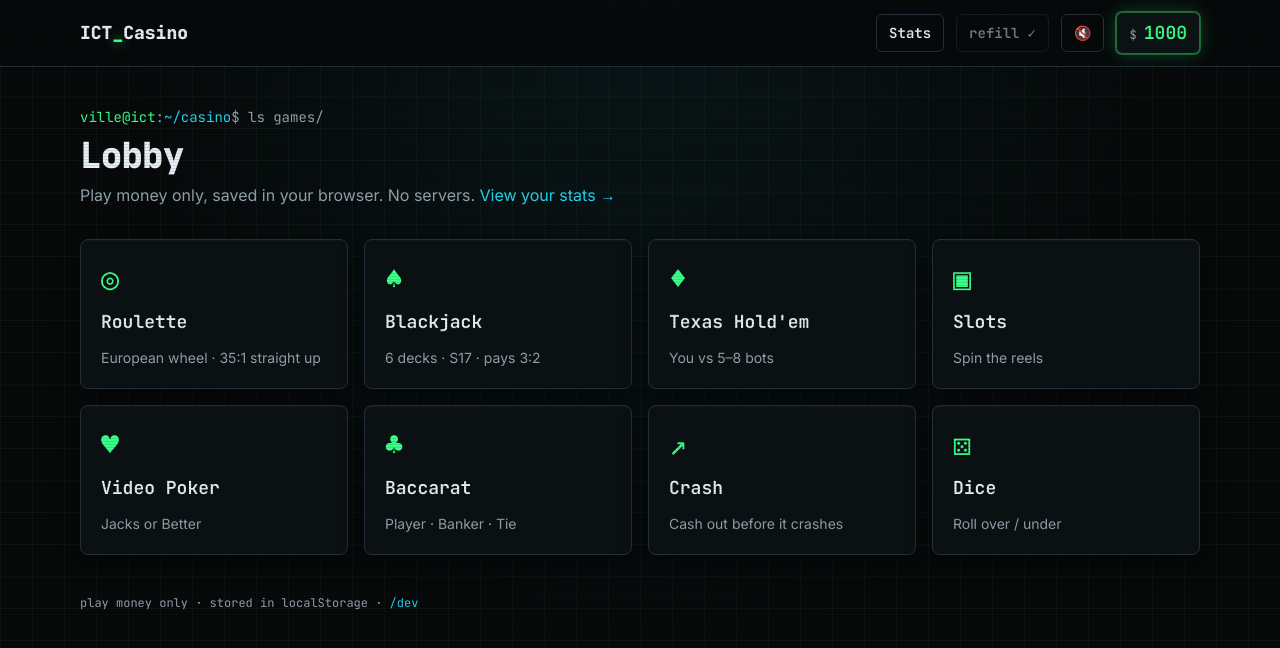
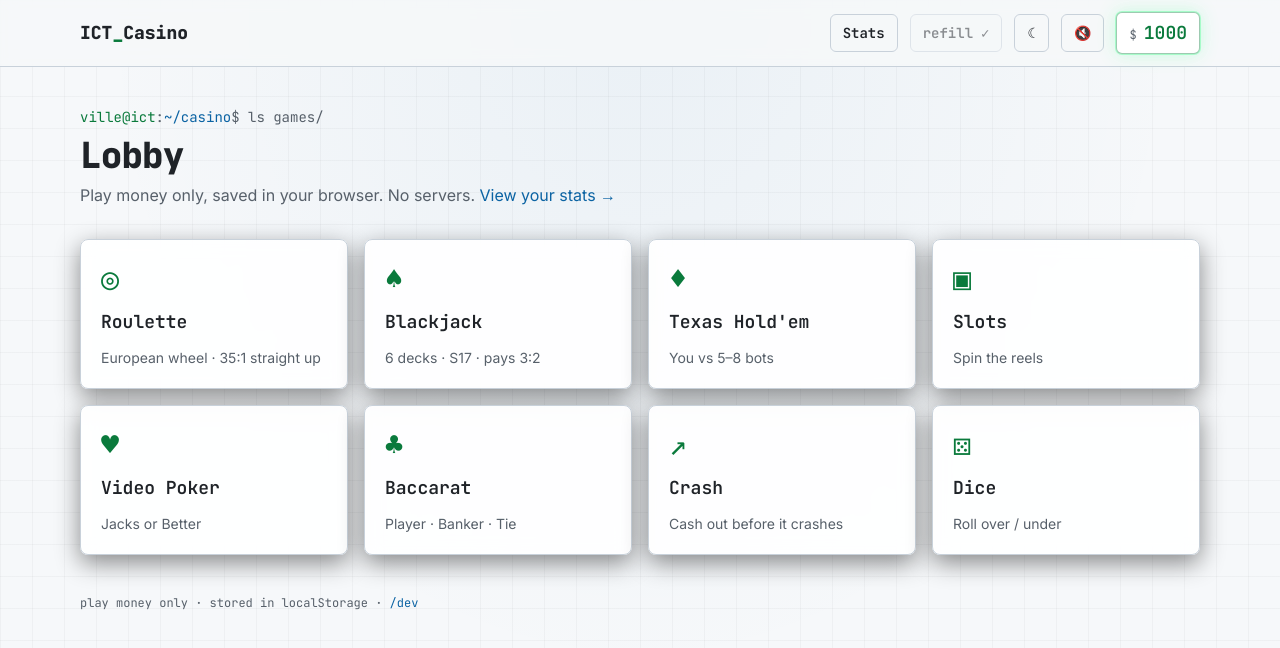
Before and after one commit to VilleBoee/ICT-Casino, a React (Vite) app: page / in a window 1280 px wide. Shown: the top 648 px of the page. Built offline with nearby package versions, Linux system fonts and the light colour scheme.

Commit message:
feat(ui): light theme with sun/moon toggle (#71)

```diff
--- a/src/app/TopBar.tsx
+++ b/src/app/TopBar.tsx
@@ -3,10 +3,12 @@ import { DAILY_REFILL } from '../engine'
 import { href } from './router'
 import { useWallet } from './wallet'
 import { useSound } from './sound'
+import { settings, useSettings } from './settings'
 
 export function TopBar() {
   const { balance, canRefill, wallet } = useWallet()
   const { muted, toggleMute } = useSound()
+  const { theme } = useSettings()
   return (
     <header className="sticky top-0 z-30 border-b border-border bg-bg/85 backdrop-blur">
       <div className="mx-auto flex max-w-6xl items-center gap-2 px-3 py-2 sm:gap-4 sm:px-4 sm:py-3">
@@ -24,6 +26,15 @@ export function TopBar() {
             title={canRefill ? `Claim ${DAILY_REFILL} free chips` : 'Daily refill already claimed'}
           >
             {canRefill ? <>+{DAILY_REFILL}<span className="hidden sm:inline"> daily</span></> : <><span className="hidden sm:inline">refill </span>✓</>}
+          </button>
+          <button
+            type="button"
+            className="btn-ghost px-2 sm:px-3"
+            aria-label={theme === 'dark' ? 'Switch to light theme' : 'Switch to dark theme'}
+            title={theme === 'dark' ? 'Light theme' : 'Dark theme'}
+            onClick={() => settings.toggleTheme()}
+          >
+            <span aria-hidden>{theme === 'dark' ? '☀' : '☾'}</span>
           </button>
           <button
             type="button"
--- /dev/null
+++ b/src/app/theme.ts
@@ -0,0 +1,14 @@
+import { settings } from './settings'
+import type { Settings } from '../engine'
+
+/** Reflect the theme on <html data-theme>, so the CSS variables in index.css switch palettes. */
+export function applyTheme(s: Settings = settings.get(), root: HTMLElement = document.documentElement) {
+  root.dataset.theme = s.theme
+  if (typeof document !== 'undefined') document.querySelector('meta[name="theme-color"]')?.setAttribute('content', s.theme === 'light' ? '#f6f8fa' : '#07090a')
+}
+
+/** Call once at startup (before the first render, so there's no flash), then follows the settings store. */
+export function installTheme(): () => void {
+  applyTheme()
+  return settings.subscribe((s) => applyTheme(s))
+}
--- a/src/components/Chip.tsx
+++ b/src/components/Chip.tsx
@@ -20,12 +20,13 @@ export interface ChipProps {
 export function Chip({ value, size = 48, selected = false, disabled = false, onClick }: ChipProps) {
   const reduce = useReducedMotion()
   const color = CHIP_COLOR[value]
+  // chips keep a dark centre in both themes (physical object, and the coloured value text needs it for contrast)
   const style = {
     width: size, height: size, fontSize: size * 0.28, color,
     background: `repeating-conic-gradient(${color} 0 15deg, #0d1214 15deg 30deg)`,
   }
   const inner = (
-    <span className="grid h-[72%] w-[72%] place-items-center rounded-full border-2 bg-surface font-mono font-extrabold" style={{ borderColor: color }}>
+    <span className="grid h-[72%] w-[72%] place-items-center rounded-full border-2 bg-[#0d1214] font-mono font-extrabold" style={{ borderColor: color }}>
       {fmtChips(value)}
     </span>
   )
--- a/src/components/PlayingCard.tsx
+++ b/src/components/PlayingCard.tsx
@@ -60,8 +60,8 @@ export function Card({ card, faceDown = false, dealIndex = 0, size = 'md', highl
         transition={reduce ? { duration: 0 } : { duration: 0.45, ease: 'easeInOut' }}
       >
         <div
-          className={`${face} flex flex-col justify-between bg-fg p-1.5 font-mono font-bold leading-none ${
-            red ? 'text-[#c81e3a]' : 'text-bg'
+          className={`${face} flex flex-col justify-between bg-card p-1.5 font-mono font-bold leading-none ${
+            red ? 'text-[#c81e3a]' : 'text-card-ink'
           } ${highlight ? 'border-neon shadow-glow-neon' : 'border-border'}`}
         >
           <span>{rank}<br />{suit}</span>
--- a/src/components/Table.tsx
+++ b/src/components/Table.tsx
@@ -29,7 +29,7 @@ export function Table({ title, subtitle, actions, footer, children }: TableProps
         className="relative min-h-64 p-3 sm:p-6"
         style={{
           background:
-            'radial-gradient(ellipse at center, rgb(16 80 52 / .55), rgb(7 9 10 / .9) 75%), linear-gradient(rgb(57 255 136 / .05) 1px, transparent 1px) 0 0 / 24px 24px, linear-gradient(90deg, rgb(57 255 136 / .05) 1px, transparent 1px) 0 0 / 24px 24px',
+            'radial-gradient(ellipse at center, var(--felt-glow), var(--felt-fade) 75%), linear-gradient(var(--grid-line) 1px, transparent 1px) 0 0 / 24px 24px, linear-gradient(90deg, var(--grid-line) 1px, transparent 1px) 0 0 / 24px 24px',
         }}
       >
         {children}
--- a/src/games/dice/DiceGame.tsx
+++ b/src/games/dice/DiceGame.tsx
@@ -124,7 +124,7 @@ export default function DiceGame() {
             <input type="range" min={0} max={100} step={0.01} value={target} disabled={rolling}
               onChange={(e) => setTarget(clampTarget(Number(e.target.value), direction))}
               aria-label={`Target: roll ${direction}`} aria-valuetext={`${direction} ${fmt(target)}, ${p.chance}% chance`}
-              className="absolute inset-x-0 bottom-[-6px] h-6 w-full pointer-coarse:bottom-[-16px] pointer-coarse:h-11 cursor-pointer appearance-none bg-transparent accent-[#39ff88] disabled:cursor-not-allowed" />
+              className="absolute inset-x-0 bottom-[-6px] h-6 w-full pointer-coarse:bottom-[-16px] pointer-coarse:h-11 cursor-pointer appearance-none bg-transparent accent-neon disabled:cursor-not-allowed" />
             <div className="mt-3 flex justify-between font-mono text-[10px] text-muted"><span>0</span><span>25</span><span>50</span><span>75</span><span>100</span></div>
           </div>
 
--- a/src/games/holdem/ActionBar.tsx
+++ b/src/games/holdem/ActionBar.tsx
@@ -37,7 +37,7 @@ export function ActionBar({ legal, currentBet, pot, stack, onAct }: ActionBarPro
       {r && r.max > r.min && (
         <div className="flex flex-wrap items-center gap-2">
           <input type="range" min={r.min} max={r.max} step={1} value={val} onChange={(e) => setTo(Number(e.target.value))}
-            className="min-w-40 flex-1 accent-[#39ff88] pointer-coarse:h-11" aria-label={`${r.kind} amount`} aria-valuetext={`${val} chips`} />
+            className="min-w-40 flex-1 accent-neon pointer-coarse:h-11" aria-label={`${r.kind} amount`} aria-valuetext={`${val} chips`} />
           <input type="number" min={r.min} max={r.max} value={val} onChange={(e) => setTo(Number(e.target.value))}
             className="num w-24 rounded-md border border-border bg-surface-2 px-2 py-1.5 text-sm text-fg" aria-label="Exact amount" />
           <button type="button" className="btn-ghost px-2 text-xs" onClick={() => setTo(r.min)}>Min</button>
--- a/src/games/holdem/BuyIn.tsx
+++ b/src/games/holdem/BuyIn.tsx
@@ -34,7 +34,7 @@ export function BuyIn({ balance, bigBlind, onSit, error, lastSession }: BuyInPro
           <label className="block space-y-2">
             <span className="flex justify-between font-mono text-sm"><span className="text-muted">Buy-in</span><span className="num text-neon">{value}</span></span>
             <input type="range" min={min} max={max} step={bigBlind} value={value} onChange={(e) => setBuyIn(Number(e.target.value))}
-              className="w-full accent-[#39ff88] pointer-coarse:h-11" aria-valuetext={`${value} chips`} />
+              className="w-full accent-neon pointer-coarse:h-11" aria-valuetext={`${value} chips`} />
           </label>
           <fieldset className="space-y-2">
             <legend className="font-mono text-sm text-muted">Opponents</legend>
@@ -46,7 +46,7 @@ export function BuyIn({ balance, bigBlind, onSit, error, lastSession }: BuyInPro
             </div>
           </fieldset>
           <label className="flex items-center gap-2 text-sm">
-            <input type="checkbox" checked={rising} onChange={(e) => setRising(e.target.checked)} className="accent-[#39ff88]" />
+            <input type="checkbox" checked={rising} onChange={(e) => setRising(e.target.checked)} className="accent-neon" />
             Rising blinds <span className="text-muted">(×1.5 every 10 hands)</span>
           </label>
           <button type="button" className="btn-primary w-full" onClick={() => onSit(value, bots, rising)}>Sit down with {value}</button>
--- a/src/games/holdem/HoldemGame.tsx
+++ b/src/games/holdem/HoldemGame.tsx
@@ -207,7 +207,7 @@ export default function HoldemGame() {
               handNo={t.handNo} />
               ))}
             </div>
-            <div className="rounded-[2rem] border-2 border-[#1c3a2c] bg-[radial-gradient(ellipse_at_center,#0f3b28,#08160f_80%)] px-2 py-3">
+            <div className="rounded-[2rem] border-2 border-felt-edge bg-[radial-gradient(ellipse_at_center,var(--color-felt),var(--felt-deep)_80%)] px-2 py-3">
               {/* board + pot */}
           <div className={`flex flex-col items-center gap-2 ${compact ? 'py-1' : 'absolute left-1/2 top-1/2 -translate-x-1/2 -translate-y-1/2'}`} aria-label="Board">
             <div className="flex flex-wrap items-center justify-center gap-1 font-mono text-xs" aria-live="polite">
@@ -247,7 +247,7 @@ export default function HoldemGame() {
         ) : (
         <div className={`relative mx-auto aspect-[4/5] w-full max-w-4xl ${n >= 8 ? "sm:aspect-[4/3] lg:aspect-[16/10] lg:my-4" : "sm:aspect-[16/9]"}`}>
             {/* felt */}
-            <div className="absolute inset-[12%_8%] rounded-[50%] border-4 border-[#1c3a2c] bg-[radial-gradient(ellipse_at_center,#0f3b28,#08160f_75%)] shadow-[inset_0_0_40px_rgb(0_0_0/.6)]" aria-hidden />
+            <div className="absolute inset-[12%_8%] rounded-[50%] border-4 border-felt-edge bg-[radial-gradient(ellipse_at_center,var(--color-felt),var(--felt-deep)_75%)] shadow-[inset_0_0_40px_rgb(0_0_0/.6)]" aria-hidden />
             {/* board + pot */}
             <div className="absolute left-1/2 top-1/2 flex -translate-x-1/2 -translate-y-1/2 flex-col items-center gap-2" aria-label="Board">
               <div className="flex flex-wrap items-center justify-center gap-1 font-mono text-xs" aria-live="polite">
--- a/src/index.css
+++ b/src/index.css
@@ -19,6 +19,11 @@
   --color-win: #4ade80;
   --color-lose: #f87171;
   --color-warn: #fbbf24;
+  /* playing-card face + ink, felt (tables) */
+  --color-card: #e6edf3;
+  --color-card-ink: #07090a;
+  --color-felt: #0f3b28;
+  --color-felt-edge: #1c3a2c;
 
   --font-sans: Inter, ui-sans-serif, system-ui, sans-serif;
   --font-mono: "JetBrains Mono", ui-monospace, SFMono-Regular, Menlo, monospace;
@@ -28,14 +33,59 @@
   --shadow-panel: 0 1px 0 rgb(255 255 255 / 0.03) inset, 0 8px 24px rgb(0 0 0 / 0.45);
 }
 
+/* Non-utility theme vars (used from inline styles / SVG). */
+:root {
+  --felt-glow: rgb(16 80 52 / .55);
+  --felt-fade: rgb(7 9 10 / .9);
+  --felt-deep: #08160f;
+  --grid-line: rgb(57 255 136 / .05);
+  --page-grid: rgb(57 255 136 / 0.04);
+  --page-glow: rgb(34 211 238 / 0.06);
+}
+
+/*
+ * Light theme (#71): a professional light-IDE palette. All text tokens meet WCAG AA (>= 4.5:1)
+ * on bg, surface and surface-2; accents are darkened so they stay readable on white.
+ */
+[data-theme='light'] {
+  color-scheme: light;
+  --color-bg: #f6f8fa;
+  --color-surface: #ffffff;
+  --color-surface-2: #eef1f4;
+  --color-border: #c8d1da;
+  --color-fg: #1f2328;
+  --color-muted: #57606a;
+  --color-neon: #0a7a3c;
+  --color-cyan: #0b63a3;
+  --color-win: #116b35;
+  --color-lose: #b42228;
+  --color-warn: #7d5200;
+  --color-card: #ffffff;
+  --color-card-ink: #1f2328;
+  --color-felt: #d7ecdf;
+  --color-felt-edge: #9cc4ab;
+  --shadow-glow-neon: 0 0 0 1px rgb(10 122 60 / 0.4), 0 2px 10px rgb(10 122 60 / 0.15);
+  --shadow-glow-cyan: 0 0 0 1px rgb(11 99 163 / 0.4), 0 2px 10px rgb(11 99 163 / 0.15);
+  --shadow-panel: 0 1px 2px rgb(31 35 40 / 0.06), 0 6px 20px rgb(31 35 40 / 0.07);
+  --felt-glow: rgb(215 236 223 / .95);
+  --felt-fade: rgb(238 245 240 / .95);
+  --felt-deep: #eaf4ee;
+  --grid-line: rgb(10 122 60 / .06);
+  --page-grid: rgb(31 35 40 / 0.035);
+  --page-glow: rgb(11 99 163 / 0.05);
+}
+[data-theme='light'] body::after { display: none; } /* no CRT scanlines in light mode */
+[data-theme='light'] .text-glow { text-shadow: none; }
+
 @layer base {
   html { color-scheme: dark; }
+  html[data-theme='light'] { color-scheme: light; }
   body {
     @apply min-h-dvh bg-bg font-sans text-fg antialiased;
     background-image:
-      radial-gradient(ellipse at top, rgb(34 211 238 / 0.06), transparent 60%),
-      linear-gradient(rgb(57 255 136 / 0.04) 1px, transparent 1px),
-      linear-gradient(90deg, rgb(57 255 136 / 0.04) 1px, transparent 1px);
+      radial-gradient(ellipse at top, var(--page-glow), transparent 60%),
+      linear-gradient(var(--page-grid) 1px, transparent 1px),
+      linear-gradient(90deg, var(--page-grid) 1px, transparent 1px);
     background-size: 100% 100%, 32px 32px, 32px 32px;
     background-attachment: fixed;
   }
--- a/src/main.tsx
+++ b/src/main.tsx
@@ -3,8 +3,10 @@ import { createRoot } from 'react-dom/client'
 import './index.css'
 import App from './App.tsx'
 import { installSoundUnlock } from './app/sound'
+import { installTheme } from './app/theme'
 
 installSoundUnlock()
+installTheme()
 
 createRoot(document.getElementById('root')!).render(
   <StrictMode>
```
Also changed, not shown: src/games/crash/CrashGame.tsx (+7 -7 lines), 1 other file (tests, documents, lock files or other folders).
